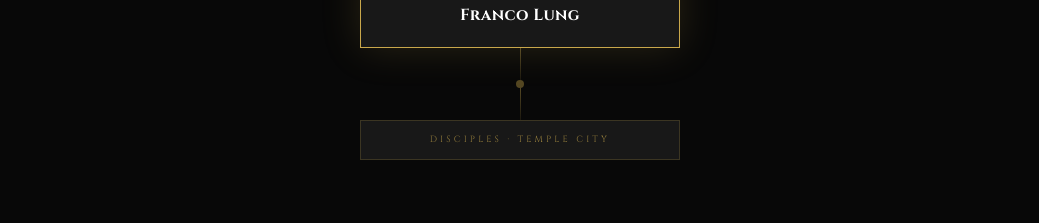
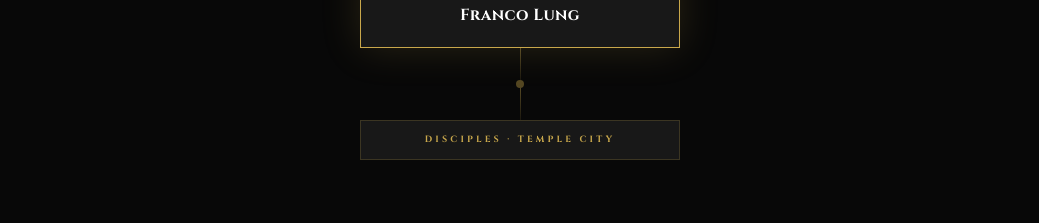
Before and after one commit to vahagnmard2-art/franco-lung-wingchun, a Next.js app: page /lineage in a window 1280 px wide. Shown: the part 880-1103 px from the top of the page, without its empty margins (120-1159 px from the left). Built offline with nearby package versions, Linux system fonts and the light colour scheme; no server answers.

Commit message:
Make Disciples label bolder in lineage diagram
Co-Authored-By: Claude Sonnet 5 <noreply@anthropic.com>

```diff
--- a/components/LineageScroll.tsx
+++ b/components/LineageScroll.tsx
@@ -177,7 +177,7 @@ export default function LineageScroll() {
 
           {/* Disciples label */}
           <div className="lineage-node border border-gold/20 bg-ink-200 px-6 py-3 text-center w-full max-w-xs">
-            <p className="font-cinzel text-[9px] tracking-ultra text-gold/70 uppercase">
+            <p className="font-cinzel text-[9px] font-bold tracking-ultra text-gold uppercase">
               Disciples · Temple City
             </p>
           </div>
```
